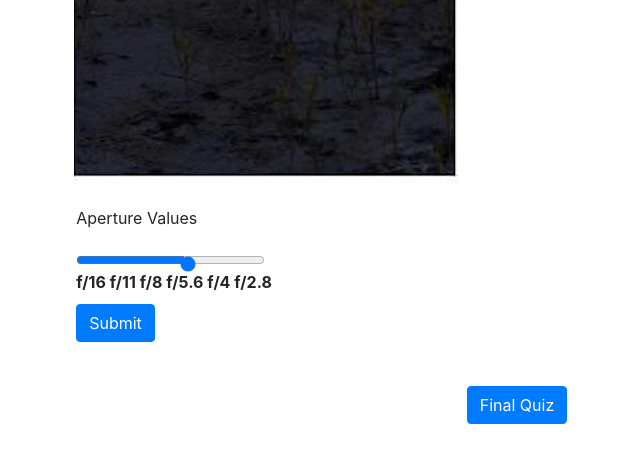
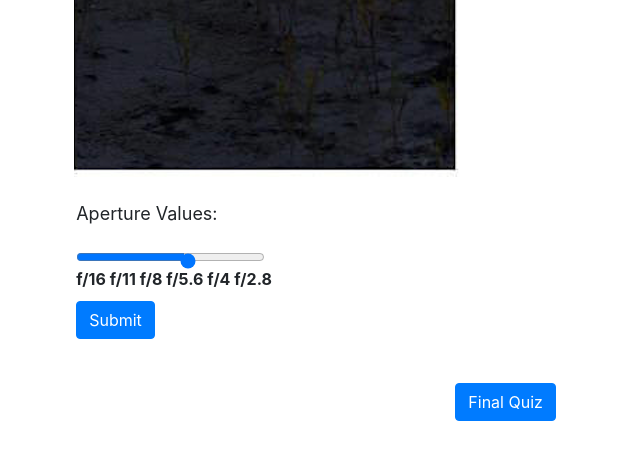
Before and after one commit to YYwang14/UI-Technical-Prototype, a Flask app: page /aperture_quiz in a window 1280 px wide. Shown: the part 594-1048 px from the top of the page, without its empty margins (123-763 px from the left). After the commit the page ends 1015 px from the top, so only its background shows below. Run offline with Flask 3, Linux system fonts and the light colour scheme; some libraries are stand-ins or nearby versions.

Commit message:
Update aperture_quiz.html

```diff
--- a/templates/aperture_quiz.html
+++ b/templates/aperture_quiz.html
@@ -9,20 +9,20 @@
     <div class="row">
         <!-- Image being matched on the left -->
         <div class="col-md-6" style="margin-left: -8%;">
-            <h1 class="title">Match this picture</h1>
+            <h1 class="title" style="font-size: 35px;">Match this picture</h1>
             <img id="apertureImage" src="{{ url_for('static', filename='images/aperture_f16.png') }}">
         </div>
 
         <!-- Image to match on the right -->
         <div class="col-md-6"style="margin-left: 8%;">
-            <h1 class="title">to this picture</h1>
+            <h1 class="title" style="font-size: 35px;">to this picture</h1>
             <img src="{{ url_for('static', filename='images/' + random_aperture_image) }}" id="randomImage">
         </div>
     </div>
 
     <div class="slider-container" style="margin-left: -8%;">
-        <p style="margin-top:23px;">Aperture Values</p>
-        <input type="range" min="0" max="5" step="1" class="slider" id="apertureRange" style="width: 23%; margin-top: 0%;">
+        <p style="margin-top:23px; font-size: 18px;">Aperture Values:</p>
+        <input type="range" min="0" max="5" step="1" class="slider" id="apertureRange" style="width: 23%; margin-top: -10%;">
         <!-- Display the values below the slider -->
         <div class="slider-values bold">
             <span>f/16</span>
@@ -35,7 +35,7 @@
     </div>
     <button id="submitBtn" class="btn btn-primary" style="margin-top: 10px; margin-left: -8%;">Submit</button>
     <p id="result" style="margin-left: -8%;"></p>
-    <div class="text-center mt-4">
+    <div class="text-center mt-4" style="margin-left: -3%;">
         <a href="{{ url_for('quiz_iso') }}" class="btn btn-primary"> Final Quiz</a>
     </div>
 </div>
```
